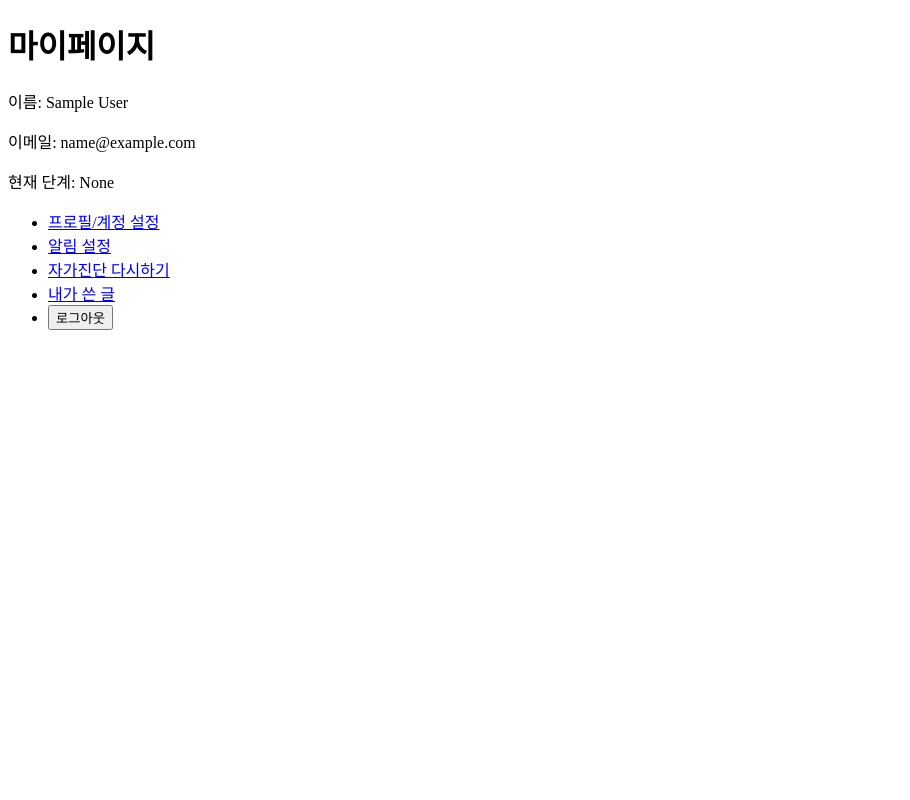
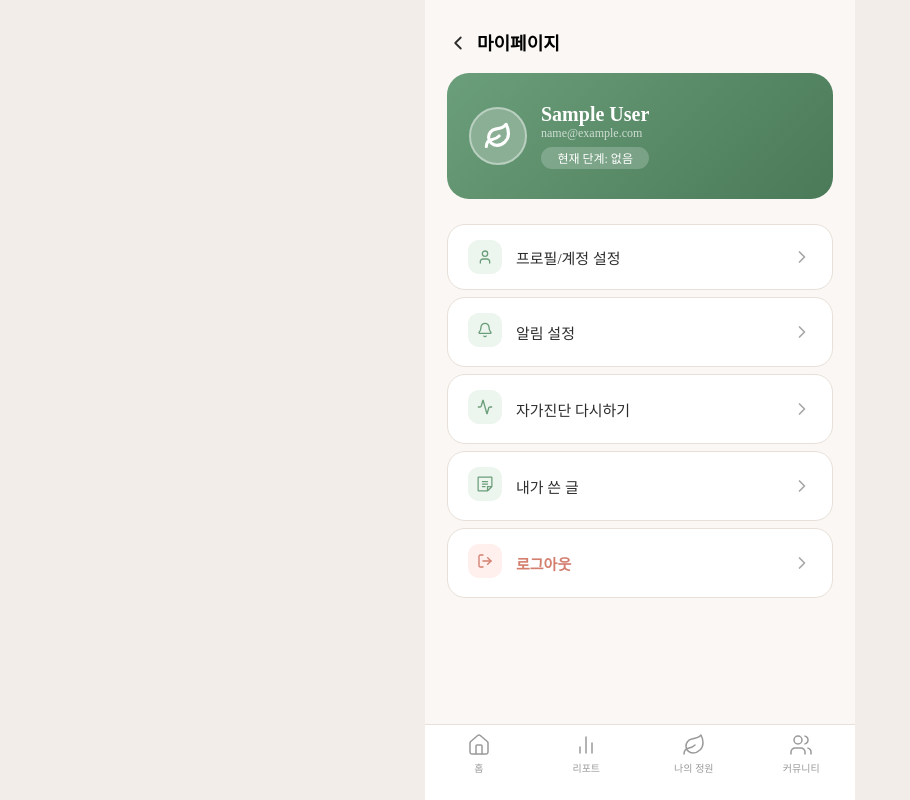
Before and after one commit to 2026-HERETHON/2026-herethon-17, a Django app: page /accounts/mypage/ in a window 1280 px wide. Shown: the whole page, without its empty margins (0-910 px from the left). Run offline with Django 5.2, Linux system fonts and the light colour scheme; the visitor is signed in with stand-in values (Sample User, id 1); data that the repository does not hold is empty.

Commit message:
✨ feat: 마이페이지 메인 화면 연동 (#41)

```diff
--- a/herb/accounts/templates/accounts/mypage.html
+++ b/herb/accounts/templates/accounts/mypage.html
@@ -1,27 +1,135 @@
+{% load static %}
 <!DOCTYPE html>
 <html lang="ko">
 <head>
-    <meta charset="UTF-8">
-    <title>마이페이지 테스트</title>
+  <meta charset="UTF-8">
+  <meta name="viewport" content="width=device-width, initial-scale=1.0, maximum-scale=1.0, user-scalable=no">
+  <title>HERb</title>
+
+  <link rel="icon" href="{% static 'assets/images/favicon.png' %}" type="image/png">
+  <link rel="stylesheet" href="{% static 'css/common.css' %}">
+  <link rel="stylesheet" href="{% static 'css/mypage.css' %}">
 </head>
 <body>
 
-    <h1>마이페이지</h1>
-    <p>이름: {{ user.name }}</p>
-    <p>이메일: {{ user.email }}</p>
-    <p>현재 단계: {{ current_stage }}</p>
+  <div class="app-container">
+    <header class="app-header">
+      <!-- 뒤로 가기 -->
+      <button type="button" class="icon-btn back-btn">
+        <img src="{% static 'assets/icons/back.svg' %}" alt="뒤로가기"/>
+      </button>
 
-    <ul>
-        <li><a href="{% url 'accounts:profile' %}">프로필/계정 설정</a></li>
-        <li><a href="{% url 'accounts:notifications' %}">알림 설정</a></li>
-        <li><a href="{% url 'diagnosis:form' %}">자가진단 다시하기</a></li>
-        <li><a href="{% url 'community:my_posts' %}">내가 쓴 글</a></li>
-        <li>
-            <form method="post" action="{% url 'accounts:logout' %}">
-                {% csrf_token %}
-                <button type="submit">로그아웃</button>
-            </form>
-        </li>
-    </ul>
+      <h1 class="header-title">마이페이지</h1>
+    </header>
+
+    <main class="app-content">
+      <div class="mypage-container">
+
+
+        <div class="mypage-profile-card">
+          <img src="{% static 'assets/icons/profile_leaf.svg' %}" alt="프로필"
+            class="mypage-avatar-img" id="profile-logo" data-stage="{{ current_stage }}">
+
+          <div class="mypage-user-info">
+            <h2 class="mypage-username">{{ user.name }}</h2>
+            <span class="mypage-user-email">{{ user.email }}</span>
+            <span class="mypage-status-badge">
+              현재 단계: {{ current_stage_display|default:"없음" }}
+            </span>
+          </div>
+        </div>
+
+        <div class="mypage-menu-list">
+
+          <!-- 프로필/계정 설정 -->
+          <a href="{% url 'accounts:profile' %}" class="mypage-menu-item">
+            <div class="mypage-menu-left">
+              <img src="{% static 'assets/icons/icon_profile.svg' %}" alt="프로필">
+              <span class="mypage-menu-text">프로필/계정 설정</span>
+            </div>
+            <img src="{% static 'assets/icons/arrow_right.svg' %}" alt="이동" class="mypage-menu-arrow">
+          </a>
+
+          <!-- 알림 설정 -->
+          <a href="{% url 'accounts:notifications' %}" class="mypage-menu-item">
+            <div class="mypage-menu-left">
+              <div class="mypage-menu-icon-wrapper bg-green-light">
+                <img src="{% static 'assets/icons/icon_noti.svg' %}" alt="알림">
+              </div>
+              <span class="mypage-menu-text">알림 설정</span>
+            </div>
+            <img src="{% static 'assets/icons/arrow_right.svg' %}" alt="이동" class="mypage-menu-arrow">
+          </a>
+
+          <!-- 자가진단 다시하기 -->
+          <a href="{% url 'diagnosis:retry' %}" class="mypage-menu-item">
+            <div class="mypage-menu-left">
+              <div class="mypage-menu-icon-wrapper bg-green-light">
+                <img src="{% static 'assets/icons/icon_pulse.svg' %}" alt="자가진단">
+              </div>
+              <span class="mypage-menu-text">자가진단 다시하기</span>
+            </div>
+            <img src="{% static 'assets/icons/arrow_right.svg' %}" alt="이동" class="mypage-menu-arrow">
+          </a>
+
+          <!-- 내가 쓴 글 -->
+          <a href="{% url 'community:my_posts' %}" class="mypage-menu-item">
+            <div class="mypage-menu-left">
+              <div class="mypage-menu-icon-wrapper bg-green-light">
+                <img src="{% static 'assets/icons/icon_posts.svg' %}" alt="내가쓴글">
+              </div>
+              <span class="mypage-menu-text">내가 쓴 글</span>
+            </div>
+            <img src="{% static 'assets/icons/arrow_right.svg' %}" alt="이동" class="mypage-menu-arrow">
+          </a>
+
+          <!-- 로그아웃 -->
+          <a href="{% url 'accounts:logout' %}" class="mypage-menu-item logout-item">
+            <div class="mypage-menu-left">
+              <div class="mypage-menu-icon-wrapper bg-red-light">
+                <img src="{% static 'assets/icons/icon_logout.svg' %}" alt="로그아웃">
+              </div>
+              <span class="mypage-menu-text color-red">로그아웃</span>
+            </div>
+            <img src="{% static 'assets/icons/arrow_right.svg' %}" alt="이동" class="mypage-menu-arrow">
+          </a>
+
+        </div>
+      </div>
+    </main>
+
+    <!-- 하단 GNB바 -->
+    <nav class="app-bottom-tab">
+
+      <!-- 홈 -->
+      <a href="{% url 'home:home' %}" class="tab-item">
+        <img src="{% static 'assets/icons/tab_home_inactive.svg' %}" alt="홈" class="tab-icon"/>
+        <span class="tab-text">홈</span>
+      </a>
+
+      <!-- 패턴 리포트 -->
+      <a href="{% url 'reports:weekly' %}" class="tab-item">
+        <img src="{% static 'assets/icons/tab_report_inactive.svg' %}" alt="리포트" class="tab-icon"/>
+        <span class="tab-text">리포트</span>
+      </a>
+
+      <!-- 나의 정원 -->
+      <a href="{% url 'garden:list' %}" class="tab-item">
+        <img src="{% static 'assets/icons/tab_garden_inactive.svg' %}" alt="나의 정원" class="tab-icon"/>
+        <span class="tab-text">나의 정원</span>
+      </a>
+
+      <!-- 허브 커뮤니티 -->
+      <a href="{% url 'community:list' %}" class="tab-item">
+        <img src="{% static 'assets/icons/tab_community_inactive.svg' %}" alt="커뮤니티" class="tab-icon"/>
+        <span class="tab-text">커뮤니티</span>
+      </a>
+
+    </nav>
+
+  </div>
+
+  <script src="{% static 'js/common.js' %}"></script>
+  <script src="{% static 'js/mypage_datail.js' %}"></script>
 </body>
 </html>
--- /dev/null
+++ b/herb/static/css/mypage.css
@@ -0,0 +1,106 @@
+/* 마이페이지 전체 레이아웃 */
+.mypage-container {
+    padding: 0 22px;
+    display: flex;
+    flex-direction: column;
+    gap: 18px;
+}
+
+/* 상단 프로필 카드 */
+.mypage-profile-card {
+    display: flex;
+    flex-direction: row;
+    align-items: center;
+    gap: 14px;
+    padding: 30px 22px;
+    border-radius: 22px;
+    background: linear-gradient(135deg, #6B9E7A 0%, #4A7A58 100%);
+    color: #ffffff;
+    margin-top: 3px;
+}
+.mypage-avatar-img {
+    width: 58px;
+    height: 58px;
+    flex-shrink: 0;
+}
+.mypage-user-info {
+    display: flex;
+    flex-direction: column;
+}
+
+.mypage-username {
+    color: #FFF;
+    font-size: 20px;
+    font-weight: 800;
+}
+.mypage-user-email {
+    color: rgba(255, 255, 255, 0.70);
+    font-size: 12px;
+    font-weight: 400;
+    margin-bottom: 6px;
+}
+
+/* 현재 단계 뱃지 */
+.mypage-status-badge {
+    display: flex;
+    padding: 2px 8px;
+    justify-content: center;
+    align-items: center;
+    gap: 10px;
+    border-radius: 20px;
+    background: rgba(255, 255, 255, 0.20);
+    color: #FFF;
+    font-size: 12px;
+    font-weight: 400;
+}
+
+/* 하단 메뉴 리스트 */
+.mypage-menu-list {
+    display: flex;
+    flex-direction: column;
+}
+
+.mypage-menu-item {
+    display: flex;
+    padding: 15px 20px;
+    gap: 14px;
+    border-radius: 18px;
+    border: 1px solid #E8E0D8;
+    background: #FFF;
+    justify-content: space-between;
+    align-items: center;
+    text-decoration: none;
+    color: #2D2D2D;
+    font-size: 15px;
+    font-weight: 400;
+    margin-top: 7px;
+}
+
+.mypage-menu-left {
+  display: flex;
+  align-items: center;
+  gap: 14px;
+}
+.mypage-menu-left img{
+    width: 34px;
+    height: 34px;
+}
+
+.mypage-menu-text {
+    color: #2D2D2D;
+    font-size: 15px;
+    font-weight: 400;
+}
+
+/* 로그아웃 전용 */
+.mypage-menu-text.color-red {
+    color: #D47E6E;
+    font-size: 15px;
+    font-weight: 700;
+}
+
+.mypage-menu-arrow {
+    width: 20px;
+    height: 20px;
+    opacity: 0.6;
+}
```
Also changed, not shown: herb/static/assets/icons/HonlanIcon.png (added), herb/static/assets/icons/JaedoyakIcon.png (added), herb/static/assets/icons/JukeongIcon.png (added), herb/static/assets/icons/icon_logout.svg (added), herb/static/assets/icons/icon_noti.svg (added), herb/static/assets/icons/icon_posts.svg (added), herb/static/assets/icons/icon_profile.svg (added), herb/static/assets/icons/icon_pulse.svg (added).
